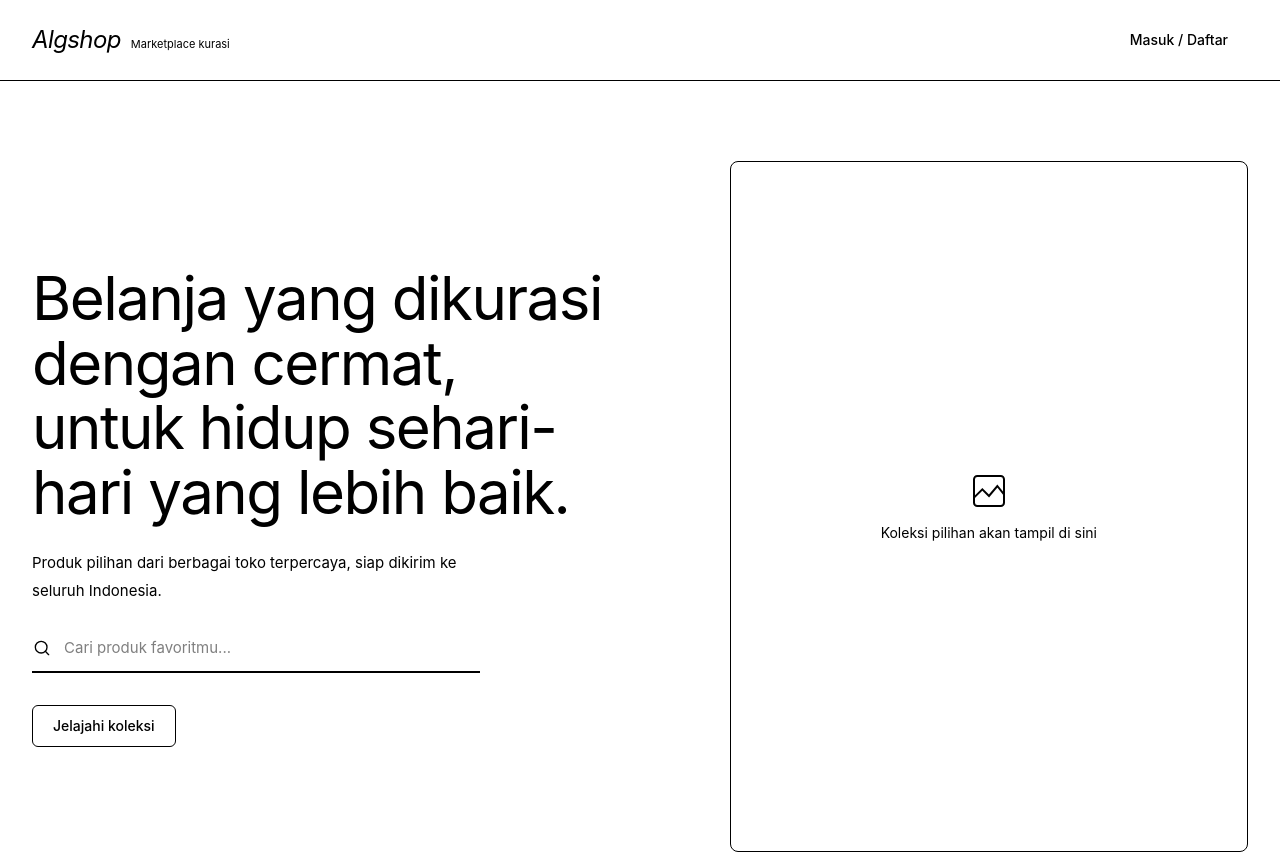
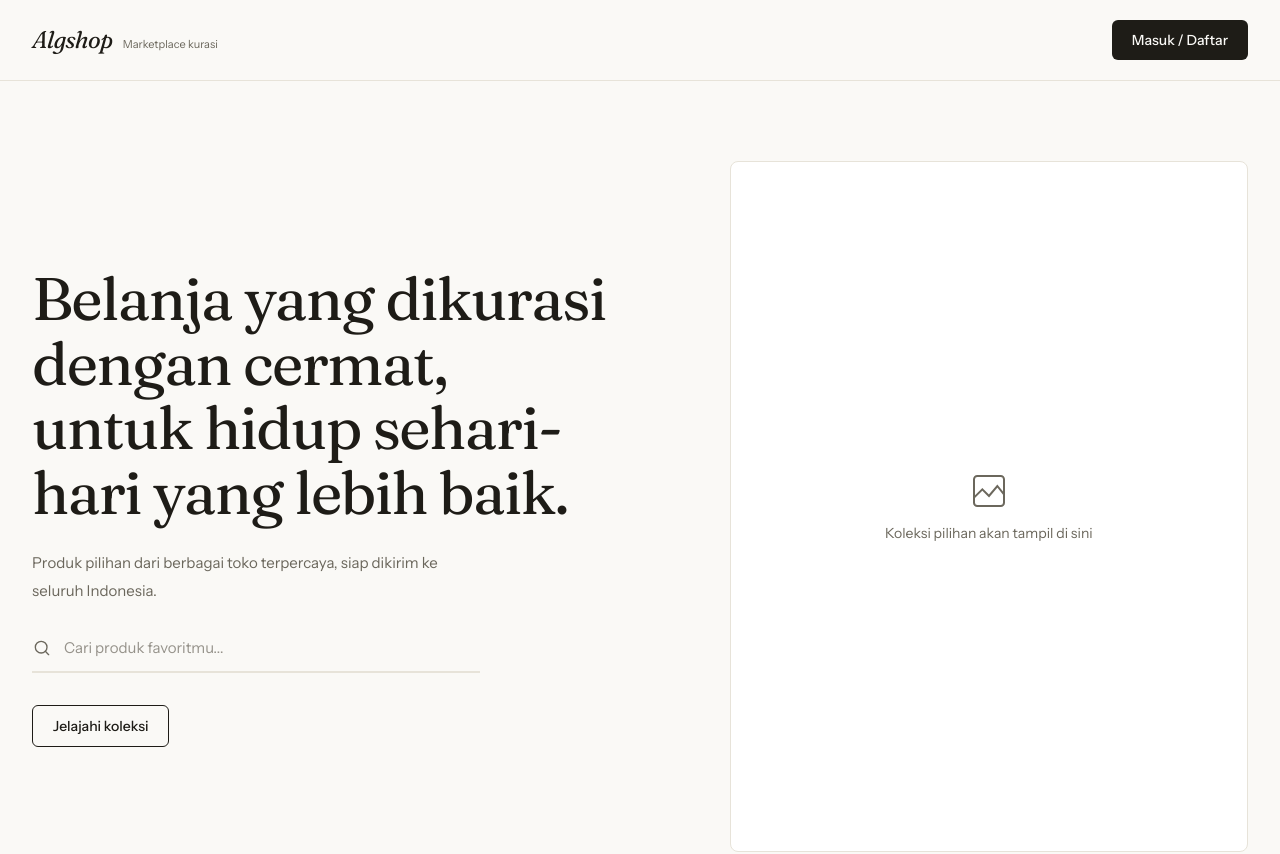
Before and after one commit to amarmaruf6800-collab/algshop-frontend, a React (Vite) app: page /katalog in a window 1280 px wide. Shown: the top 854 px of the page. Built offline with nearby package versions, Linux system fonts and the light colour scheme; no server answers.

Commit message:
Enhance index.css with theme and font imports
Added custom theme colors and typography to index.css

```diff
--- a/src/index.css
+++ b/src/index.css
@@ -1 +1,17 @@
+@import url('https://fonts.googleapis.com/css2?family=Fraunces:ital,opsz,wght@0,9..144,300;0,9..144,400;0,9..144,500;0,9..144,600;1,9..144,400;1,9..144,500&family=Instrument+Sans:wght@400;500;600;700&display=swap');
 @import "tailwindcss";
+
+@theme {
+  /* Palet premium untuk halaman Katalog (Algshop) */
+  --color-paper: #faf9f6;
+  --color-surface: #ffffff;
+  --color-ink: #1e1c17;
+  --color-taupe: #6b675c;
+  --color-hairline: #e7e3d9;
+  --color-forest: #1f3d2e;
+  --color-brass: #a9793b;
+
+  /* Tipografi: Fraunces (display/serif) + Instrument Sans (UI) */
+  --font-display: "Fraunces", ui-serif, Georgia, serif;
+  --font-body: "Instrument Sans", ui-sans-serif, system-ui, sans-serif;
+}
```
